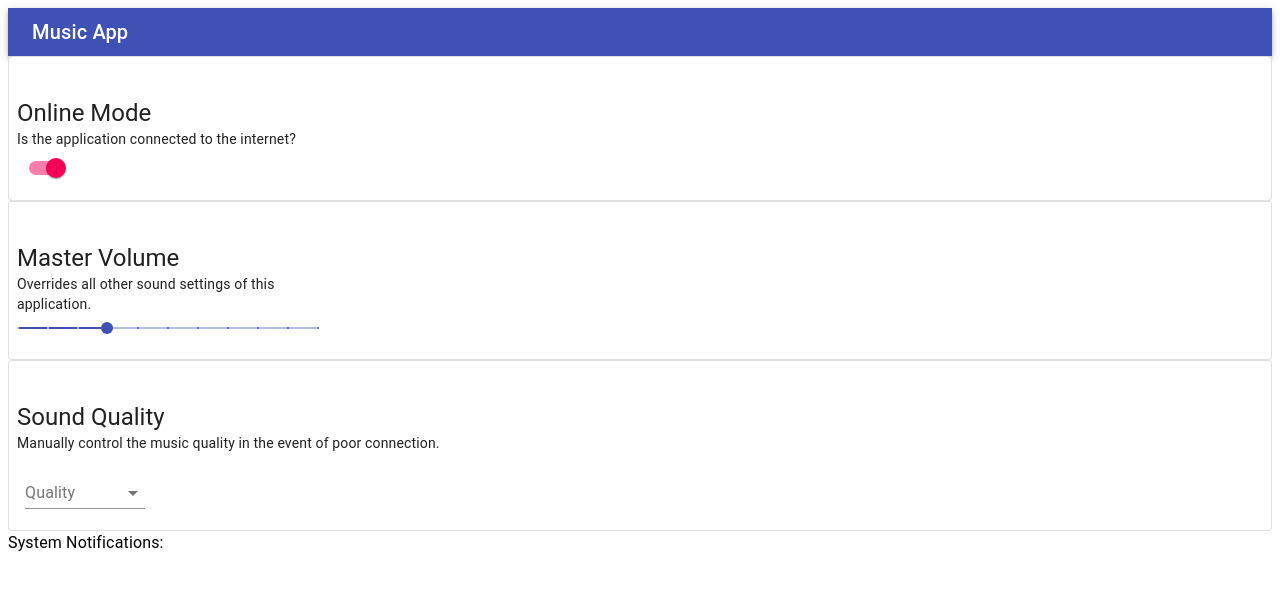
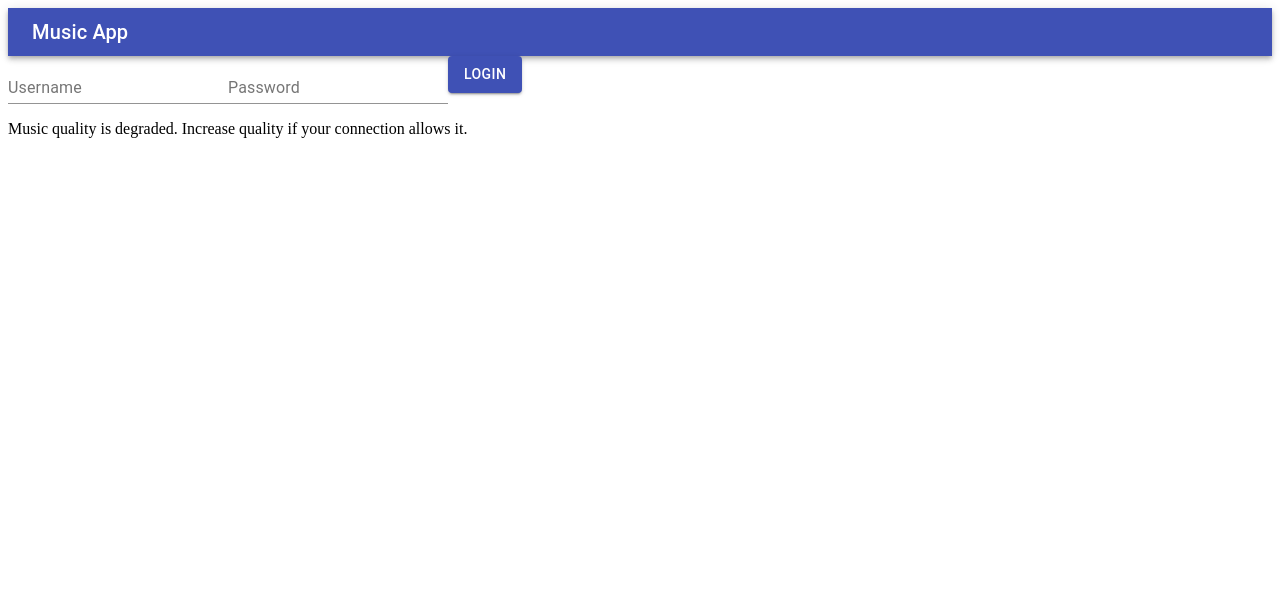
Before and after one commit to tcannetti/music-app-checkpoint, a React (Create React App) app: page / in a window 1280 px wide. Shown: the top 590 px of the page. Built offline with nearby package versions, Linux system fonts and the light colour scheme.

Commit message:
login fun set and working

```diff
--- a/src/App.js
+++ b/src/App.js
@@ -10,13 +10,21 @@ import { Typography } from '@material-ui/core';
 
 function App() {
   const [loggedIn, setLoggedIn] = useState(false)
+  const [online, setOnline] = useState(true)
   const [volume, setVolume] = useState(30)
-  const [quality, setQuality] = useState('2')
+  const [quality, setQuality] = useState('1')
+
+  const handleLogin = () => {
+    setLoggedIn(true)
+  }
+
   return (
     <div className="App">
       <Header />
+      {loggedIn === true ? (
+        <div>
           <CompCard>
-       <Switches/>
+          <Switches online={online} setOnline={setOnline}/>
           </CompCard>
           <CompCard>
             <Slider volume={volume} setVolume={setVolume}/>
@@ -25,8 +33,15 @@ function App() {
             <Select quality={quality} setQuality={setQuality}/>
           </CompCard>
           <Typography>System Notifications:</Typography>
-      <div>{volume >= 80 && <p>Listening to music at a high volume can cause long term hearing loss!</p>}</div>
-      <div>{quality =='1' && <p>Music quality is degraded. Increase quality if your connection allows it.</p>}</div>
+        </div>
+      ) : (
+        <Login loggedIn={loggedIn} setLoggedIn={setLoggedIn} handleLogin={() => handleLogin()}/>
+      )}
+      <div className="notifications">
+        {online === false && <p>Your application is offline. You won't be able to share or stream music to other devices.</p>}
+        {volume >= 80 && <p>Listening to music at a high volume can cause long term hearing loss!</p>}
+        {quality ==='1' && <p>Music quality is degraded. Increase quality if your connection allows it.</p>}
+      </div>
     </div>
   );
 }
--- a/src/components/Dashboard/Online.js
+++ b/src/components/Dashboard/Online.js
@@ -2,7 +2,7 @@ import React from 'react';
 import Switch from '@material-ui/core/Switch';
 import { Typography } from '@material-ui/core';
 
-export default function Switches() {
+export default function Switches({online, setOnline}) {
   const [state, setState] = React.useState({
     checkedA: true,
     checkedB: true,
@@ -19,6 +19,7 @@ export default function Switches() {
       <Switch
         checked={state.checkedA}
         onChange={handleChange}
+        value={online}
         name="checkedA"
         inputProps={{ 'aria-label': 'secondary checkbox' }}
       />
--- a/src/components/Dashboard/Select.js
+++ b/src/components/Dashboard/Select.js
@@ -46,7 +46,7 @@ export default function OpenSelect({quality, setQuality}) {
             open={open}
             onClose={handleClose}
             onOpen={handleOpen}
-            value={qual}
+            value={quality}
             onChange={handleChange}
           >
             <MenuItem value={1}>Low</MenuItem>
--- a/src/components/Login.js
+++ b/src/components/Login.js
@@ -12,14 +12,14 @@ const useStyles = makeStyles((theme) => ({
   },
 }));
 
-export default function BasicTextFields() {
+export default function BasicTextFields(props) {
   const classes = useStyles();
 
   return (
     <form className={classes.root} noValidate autoComplete="off" className="form">
       <TextField id="standard-basic" label="Username" />
       <TextField id="standard-basic" label="Password" />
-      <Button variant="contained" color="primary">Login</Button>
+      <Button variant="contained" color="primary" onClick={props.handleLogin}>Login</Button>
     </form>
   );
 }
```
Lines whose indentation alone changed are shown as unchanged.
